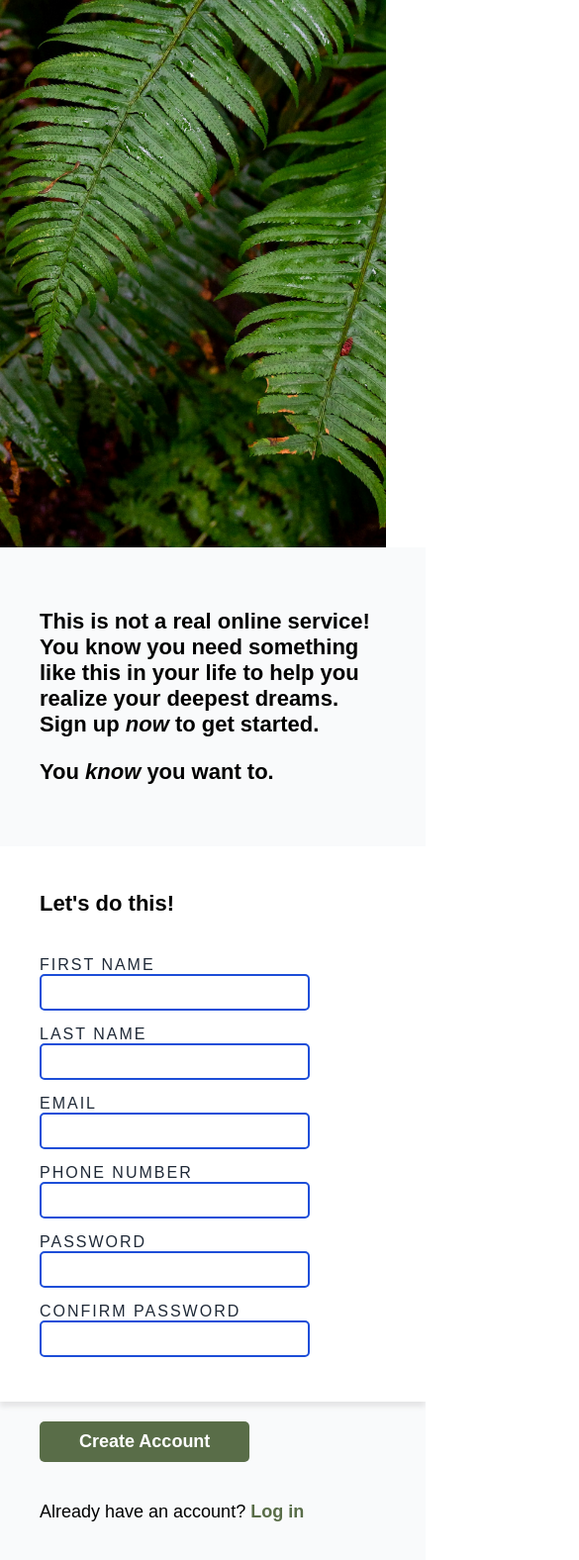
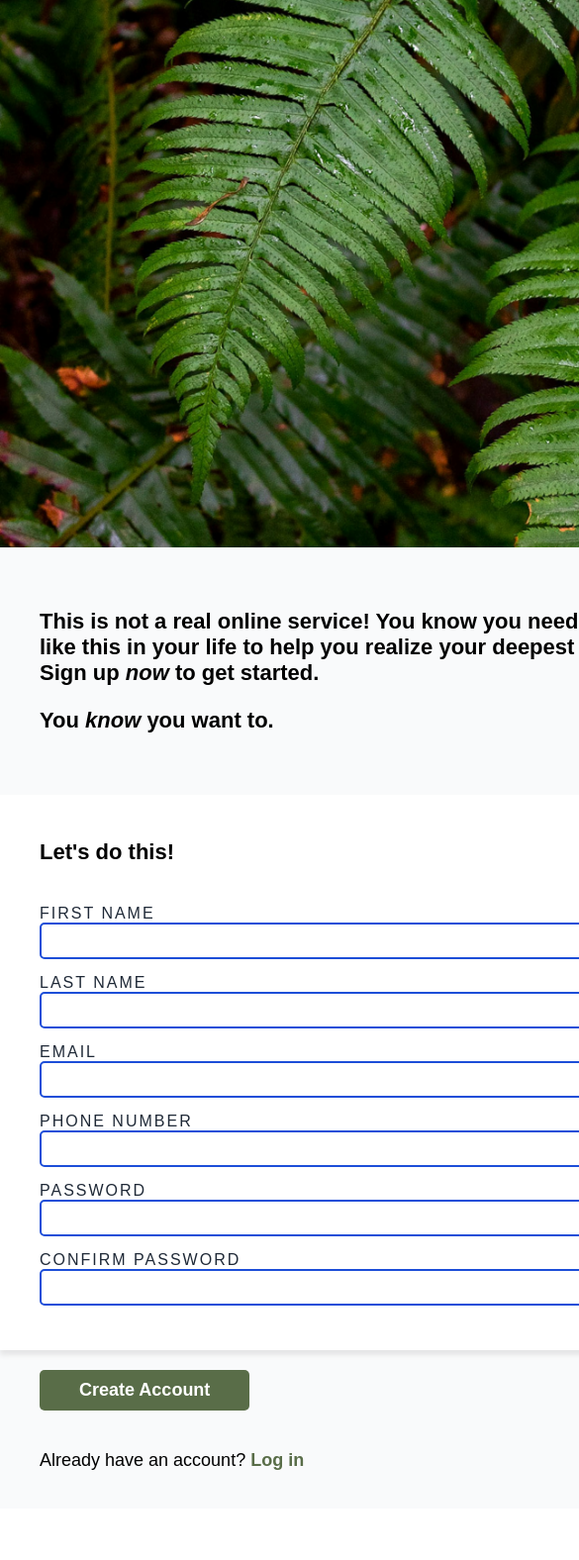
Before and after one commit to bathe-shekhar/sign-up-form, a plain HTML site: page index.html in a window 390 px wide. Shown: the part 291-1867 px from the top of the page at 99% size, 585 px wide, since content can reach past the window. After the commit the page ends 1815 px from the top, so only its background shows below. Drawn offline with Linux system fonts and the light colour scheme.

Commit message:
Minor bug fixed for responsiveness on the desktop in css

```diff
--- a/style.css
+++ b/style.css
@@ -189,11 +189,11 @@ form {
 @media screen and (max-width:640px) {
 
     .sidebar {
-        width: 100%;
+        width: 100vh;
     }
 
     .right-section {
-        width: 100%;
+        width: 100vh;
     }
 
     .form-element {
```
